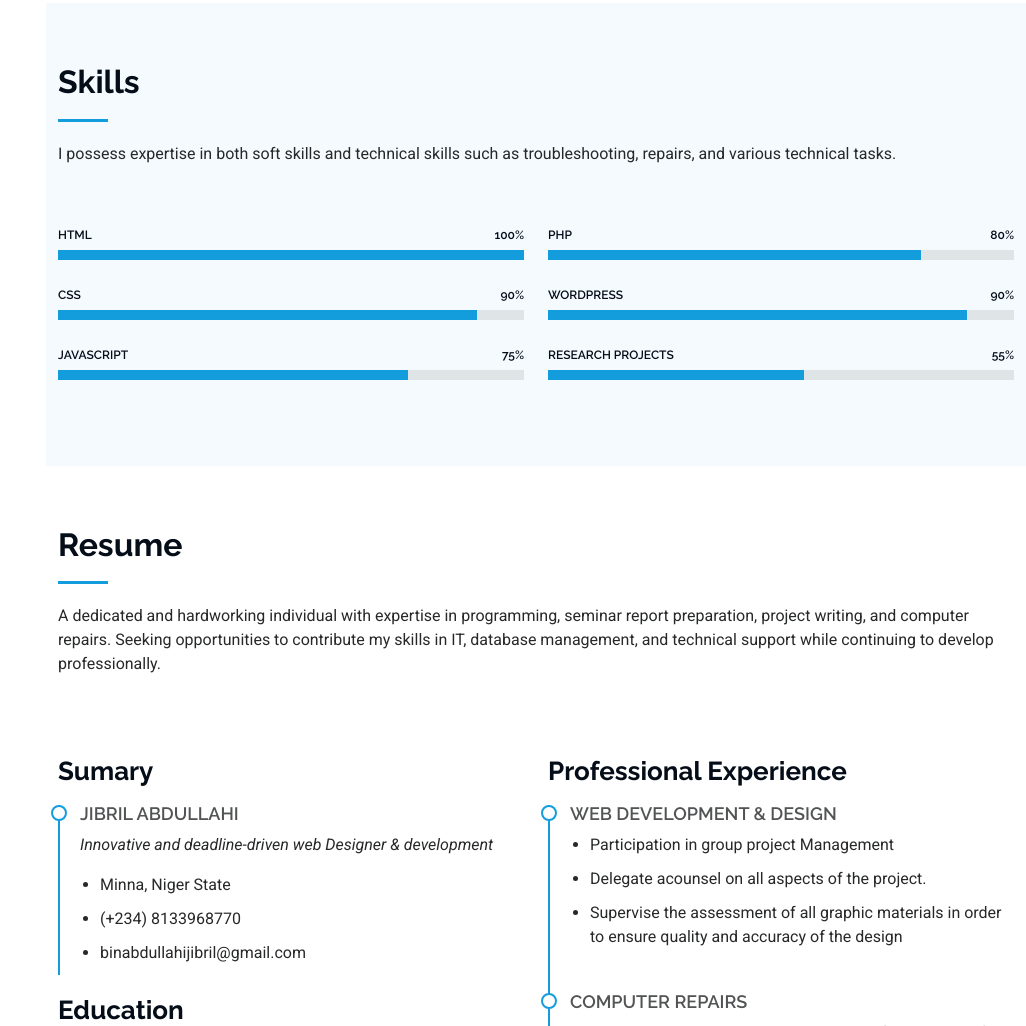
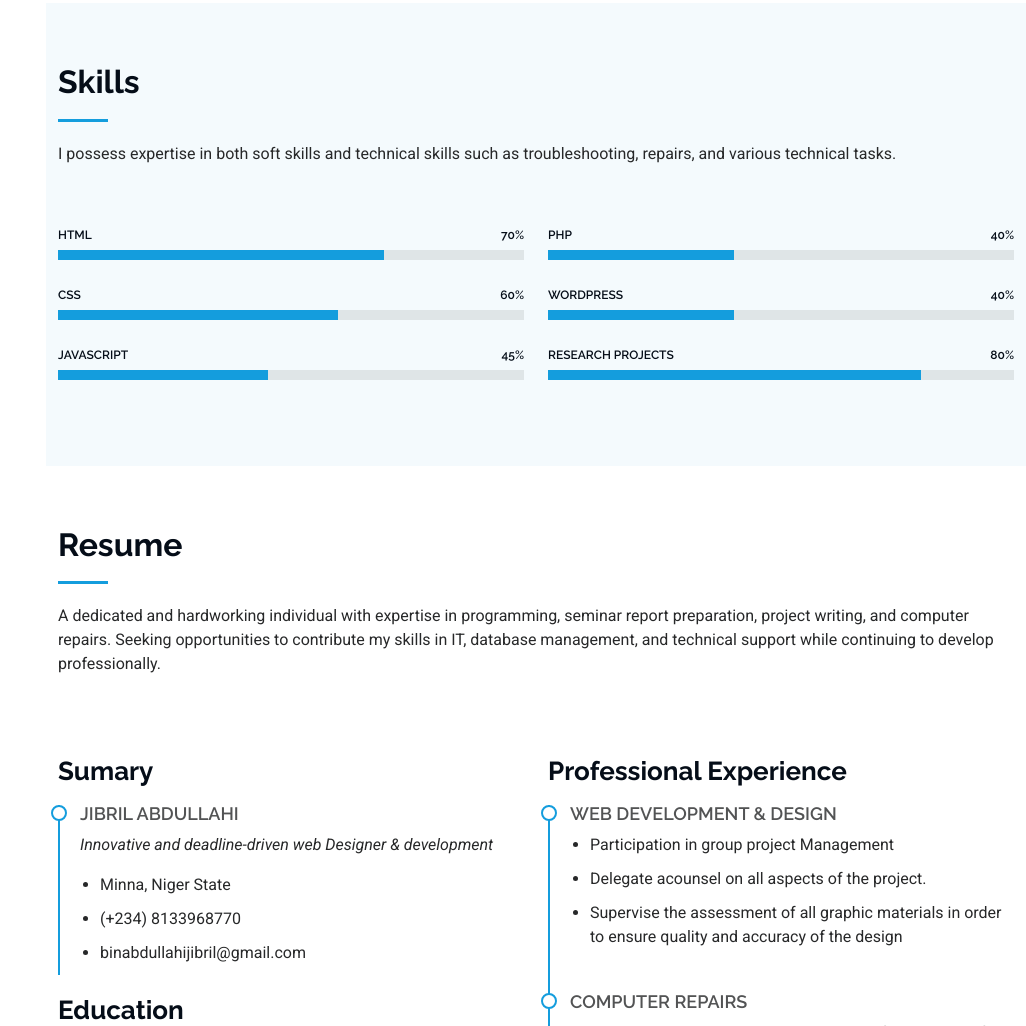
Before and after one commit to Webtecc/jibrileng, a plain HTML site: page index.html in a window 1280 px wide. Shown: the part 1484-2510 px from the top of the page, without its empty margins (254-1280 px from the left). Drawn offline with Linux system fonts and the light colour scheme.

Commit message:
Update index.html

```diff
--- a/index.html
+++ b/index.html
@@ -150,23 +150,23 @@
           <div class="col-lg-6">
 
             <div class="progress">
-              <span class="skill"><span>HTML</span> <i class="val">100%</i></span>
+              <span class="skill"><span>HTML</span> <i class="val">70%</i></span>
               <div class="progress-bar-wrap">
-                <div class="progress-bar" role="progressbar" aria-valuenow="100" aria-valuemin="0" aria-valuemax="100"></div>
+                <div class="progress-bar" role="progressbar" aria-valuenow="70" aria-valuemin="0" aria-valuemax="100"></div>
               </div>
             </div><!-- End Skills Item -->
 
             <div class="progress">
-              <span class="skill"><span>CSS</span> <i class="val">90%</i></span>
+              <span class="skill"><span>CSS</span> <i class="val">60%</i></span>
               <div class="progress-bar-wrap">
-                <div class="progress-bar" role="progressbar" aria-valuenow="90" aria-valuemin="0" aria-valuemax="100"></div>
+                <div class="progress-bar" role="progressbar" aria-valuenow="60" aria-valuemin="0" aria-valuemax="100"></div>
               </div>
             </div><!-- End Skills Item -->
 
             <div class="progress">
-              <span class="skill"><span>JavaScript</span> <i class="val">75%</i></span>
+              <span class="skill"><span>JavaScript</span> <i class="val">45%</i></span>
               <div class="progress-bar-wrap">
-                <div class="progress-bar" role="progressbar" aria-valuenow="75" aria-valuemin="0" aria-valuemax="100"></div>
+                <div class="progress-bar" role="progressbar" aria-valuenow="45" aria-valuemin="0" aria-valuemax="100"></div>
               </div>
             </div><!-- End Skills Item -->
 
@@ -175,23 +175,23 @@
           <div class="col-lg-6">
 
             <div class="progress">
-              <span class="skill"><span>PHP</span> <i class="val">80%</i></span>
+              <span class="skill"><span>PHP</span> <i class="val">40%</i></span>
               <div class="progress-bar-wrap">
-                <div class="progress-bar" role="progressbar" aria-valuenow="80" aria-valuemin="0" aria-valuemax="100"></div>
+                <div class="progress-bar" role="progressbar" aria-valuenow="40" aria-valuemin="0" aria-valuemax="100"></div>
               </div>
             </div><!-- End Skills Item -->
 
             <div class="progress">
-              <span class="skill"><span>WordPress</span> <i class="val">90%</i></span>
+              <span class="skill"><span>WordPress</span> <i class="val">40%</i></span>
               <div class="progress-bar-wrap">
-                <div class="progress-bar" role="progressbar" aria-valuenow="90" aria-valuemin="0" aria-valuemax="100"></div>
+                <div class="progress-bar" role="progressbar" aria-valuenow="40" aria-valuemin="0" aria-valuemax="100"></div>
               </div>
             </div><!-- End Skills Item -->
 
             <div class="progress">
-              <span class="skill"><span>Research projects</span> <i class="val">55%</i></span>
+              <span class="skill"><span>Research projects</span> <i class="val">80%</i></span>
               <div class="progress-bar-wrap">
-                <div class="progress-bar" role="progressbar" aria-valuenow="55" aria-valuemin="0" aria-valuemax="100"></div>
+                <div class="progress-bar" role="progressbar" aria-valuenow="80" aria-valuemin="0" aria-valuemax="100"></div>
               </div>
             </div><!-- End Skills Item -->
 
```
